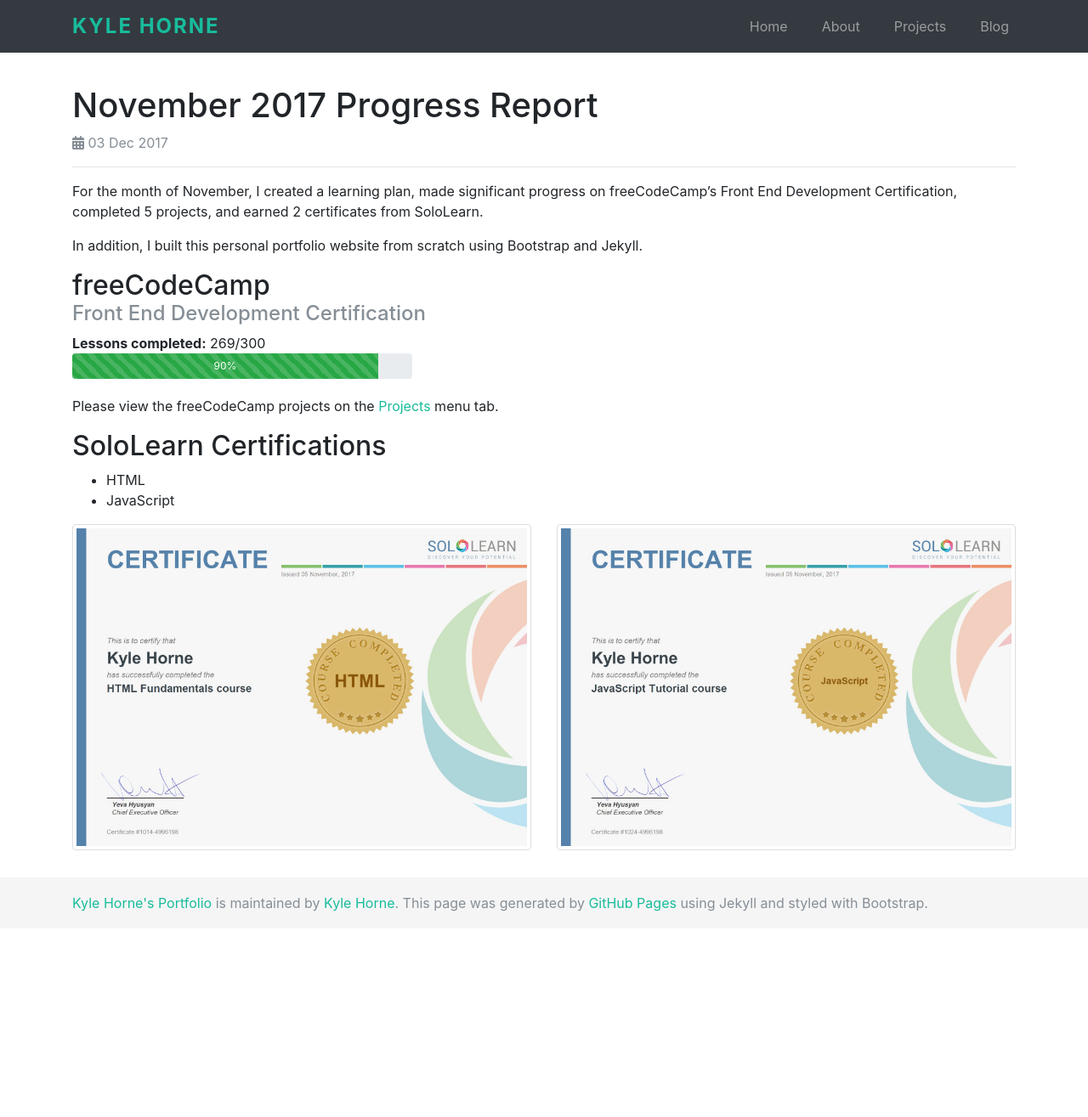
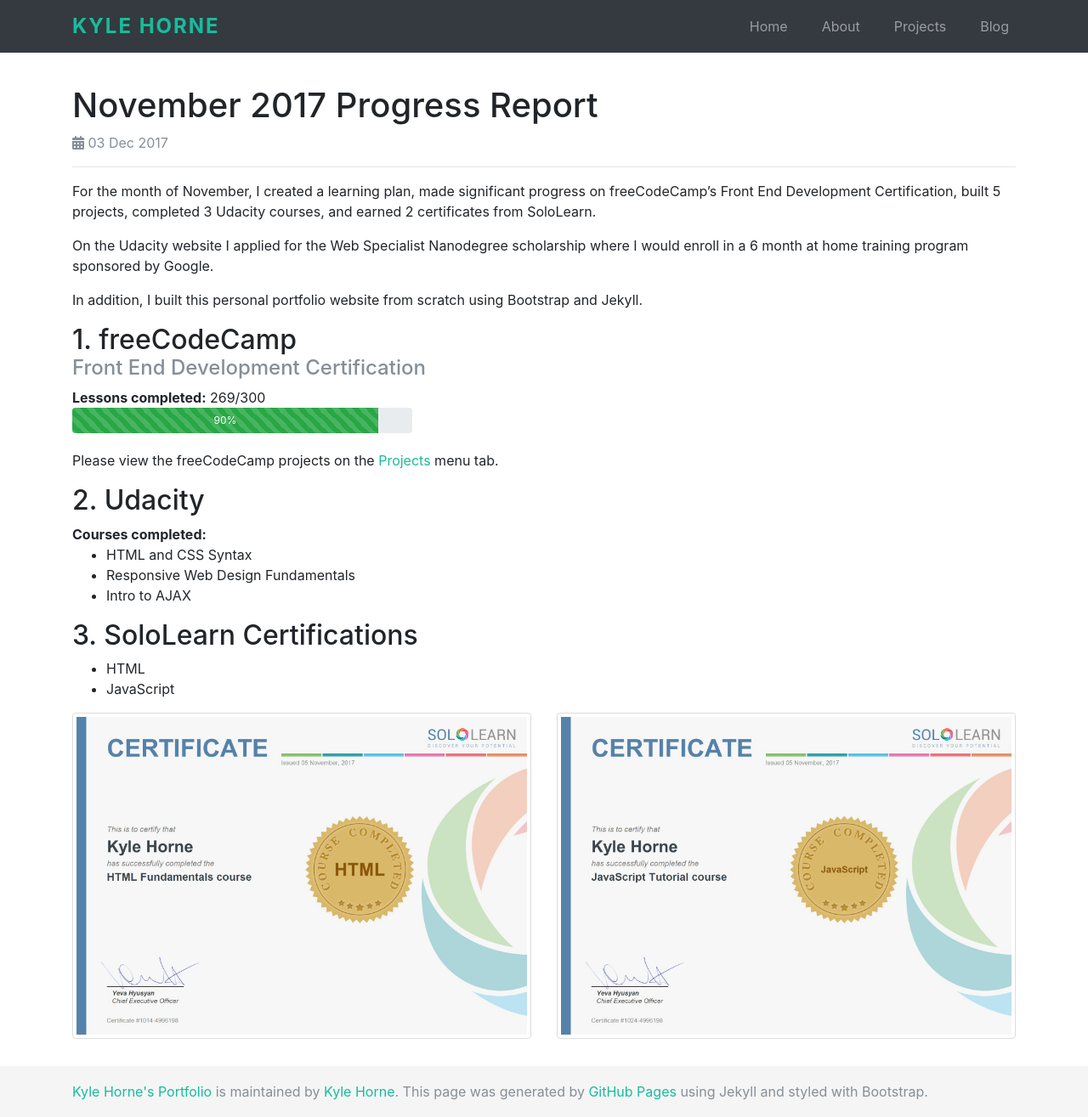
Before and after one commit to kyle-horne/kyle-horne.github.io, a Jekyll site: the page built from _posts/2017-12-03-november-2017-progress-report.md, in a window 1280 px wide and 1315 px high. Shown: the whole window at 85% size. Built offline with Jekyll 4.4.1, drawn with Linux system fonts in a browser that asks for light colours; nearby versions of some CDN libraries.

Commit message:
November 2017 blog update

```diff
--- a/_posts/2017-12-03-november-2017-progress-report.md
+++ b/_posts/2017-12-03-november-2017-progress-report.md
@@ -5,11 +5,13 @@
 categories: progress report
 ---
 
-For the month of November, I created a learning plan, made significant progress on freeCodeCamp's Front End Development Certification, completed 5 projects, and earned 2 certificates from SoloLearn.
+For the month of November, I created a learning plan, made significant progress on freeCodeCamp's Front End Development Certification, built 5 projects, completed 3 Udacity courses, and earned 2 certificates from SoloLearn.
+
+On the Udacity website I applied for the Web Specialist Nanodegree scholarship where I would enroll in a 6 month at home training program sponsored by Google.
 
 In addition, I built this personal portfolio website from scratch using Bootstrap and Jekyll.
 
-<h2 style="margin-bottom: 0;">freeCodeCamp</h2>
+<h2 style="margin-bottom: 0;">1. freeCodeCamp</h2>
 <h4 class="text-muted">Front End Development Certification</h4>
 <p style="margin-bottom: 0;"><b>Lessons completed:</b> 269/300</p>
 <div class="progress" style="height: 30px; max-width: 400px; margin-bottom: 20px;">
@@ -18,15 +20,22 @@
 
 <p>Please view the freeCodeCamp projects on the <a href="/projects">Projects</a> menu tab.</p>
 
-<h2>SoloLearn Certifications</h2>
+<h2>2. Udacity</h2>
+
+<p style="margin-bottom: 0;"><b>Courses completed:</b></p>
+<ul>
+<li>HTML and CSS Syntax</li>
+<li>Responsive Web Design Fundamentals</li>
+<li>Intro to AJAX</li>
+</ul>
+
+<h2>3. SoloLearn Certifications</h2>
 
 <ul>
 <li>HTML</li>
 <li>JavaScript</li>
 </ul>
 <div class="row">
-
-
 
 <div class="col-md-6">
 <img src="/images/sololearn-html.jpg" class="img-fluid img-thumbnail" alt="SoloLearn HTML certification">
```
